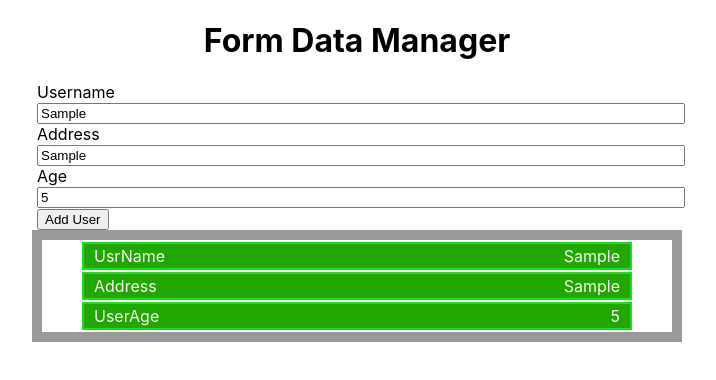
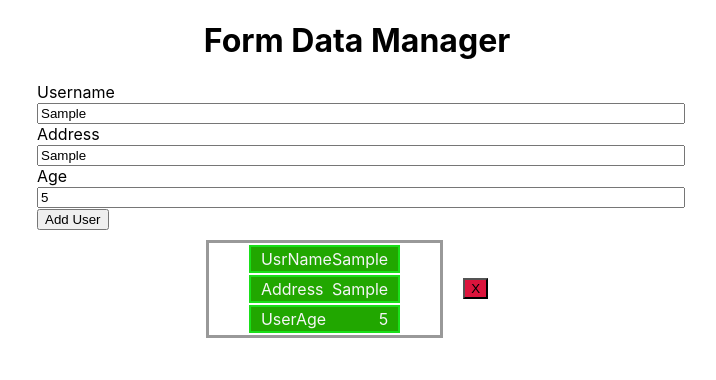
Before and after one commit to GlebHelg/react-complete-guide, a React (Create React App) app in the folder 8 - Complete Project/MyImplementation/user-counter/: page / in a window 1280 px wide. Both pictures are taken after typing "Sample", "Sample", "5" into the empty fields and a click on the input "Add User". Shown: the top 380 px of the page, without its empty margins (283-999 px from the left). Built offline with nearby package versions, Linux system fonts and the light colour scheme.

Commit message:
8 - myImplementation - style FromDataRenderer more, add remove row btn

```diff
--- a/8 - Complete Project/MyImplementation/user-counter/src/components/FormDataRenderer/FormDataRenderer.css
+++ b/8 - Complete Project/MyImplementation/user-counter/src/components/FormDataRenderer/FormDataRenderer.css
@@ -1,3 +1,25 @@
+.form-data-renderer {
+    margin: 10px;
+    width:50%;
+    display:inline-block;
+}
+
+.form-data-and-btn-wrapper{
+    display: flex;
+    align-items: center;
+    justify-content: center;
+}
+
+.form-data-wrapper{
+    border: 3px solid #999999;
+    display: block;
+}
+
+.remove-me-btn{
+    background-color:crimson;
+    margin: 20px;
+}
+
 .renderFormRow{
     display: flex;
     justify-content: space-between;
@@ -6,6 +28,7 @@
     border: 2px solid #1adf1a;
     background-color:rgb(33, 167, 0);
 }
+
 .renderFormCol{
     color: whitesmoke;
     margin: 2px 0 2px 0;
--- a/8 - Complete Project/MyImplementation/user-counter/src/components/FormDataRenderer/FormDataRenderer.jsx
+++ b/8 - Complete Project/MyImplementation/user-counter/src/components/FormDataRenderer/FormDataRenderer.jsx
@@ -4,8 +4,9 @@ import './FormDataRenderer.css';
 
 const FormDataRenderer = (props) => {
 
-    const renderData = props.formData.map(formObject =>
-       <div style={{border: '5px solid #999999', display:'block'}} >
+    const renderData = props.formData.map((formObject,idx) =>
+        <div className="form-data-and-btn-wrapper">
+            <div className="form-data-wrapper" >
                 {formObject.map(formField => {
                     return (
                         <div className="renderFormRow">
@@ -15,10 +16,14 @@ const FormDataRenderer = (props) => {
                     );
                 })}
             </div>
+            <button className="remove-me-btn" onClick={() => console.log('remove row with idx: ', idx)}>
+                X
+            </button>
+        </div>
     );
 
     return (
-        <div style={{border: '5px solid #999999', width:'50%', display:'inline-block', textAlign: 'center'}}>
+            <div className="form-data-renderer">
                 {renderData}
             </div>
     );
```
Lines whose indentation alone changed are shown as unchanged.
